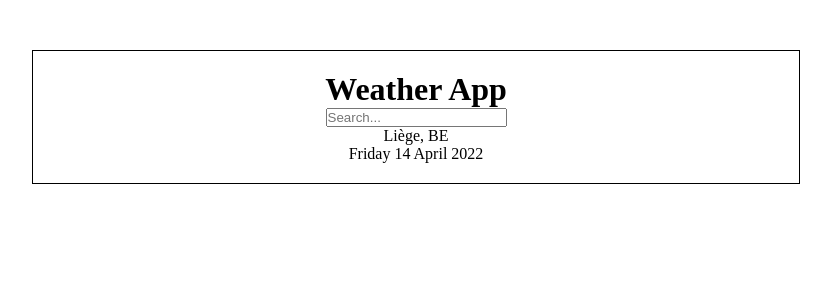
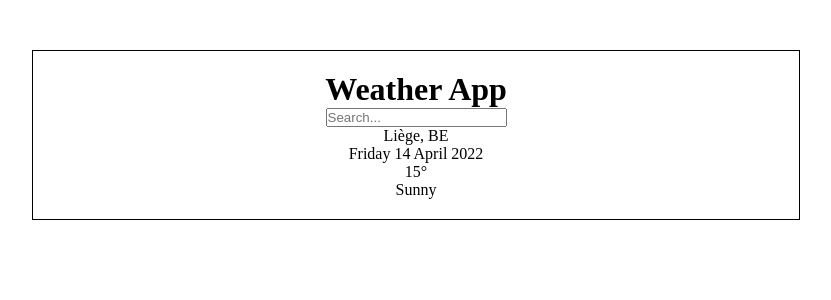
Before and after one commit to Reptilz/Weather-app, a React (Create React App) app in the folder weather-app/: page / in a window 1280 px wide. Shown: the top 300 px of the page, without its empty margins (224-1055 px from the left). Built offline with nearby package versions, Linux system fonts and the light colour scheme.

Commit message:
création du component Weather

```diff
--- a/weather-app/src/components/Location.js
+++ b/weather-app/src/components/Location.js
@@ -1,6 +1,7 @@
 import React from "react";
+import Weather from "./Weather";
 
-export default function Card() {
+export default function Location() {
   //format de date
   const dateFormater = (d) => {
     let months = [
@@ -35,9 +36,12 @@ export default function Card() {
     return `${day} ${date} ${month} ${year} `;
   };
   return (
-    <div className="location-box">
-      <div className="location">Liège, BE</div>
-      <div className="date">{dateFormater(new Date())}</div>
-    </div>
+    <>
+      <div className="location-box">
+        <div className="location">Liège, BE</div>
+        <div className="date">{dateFormater(new Date())}</div>
+      </div>
+      <Weather />
+    </>
   );
 }
--- /dev/null
+++ b/weather-app/src/components/Weather.js
@@ -0,0 +1,10 @@
+import React from "react";
+
+export default function Weather() {
+  return (
+    <div className="weather-box">
+      <div className="temp">15°</div>
+      <div className="weather">Sunny</div>
+    </div>
+  );
+}
```
